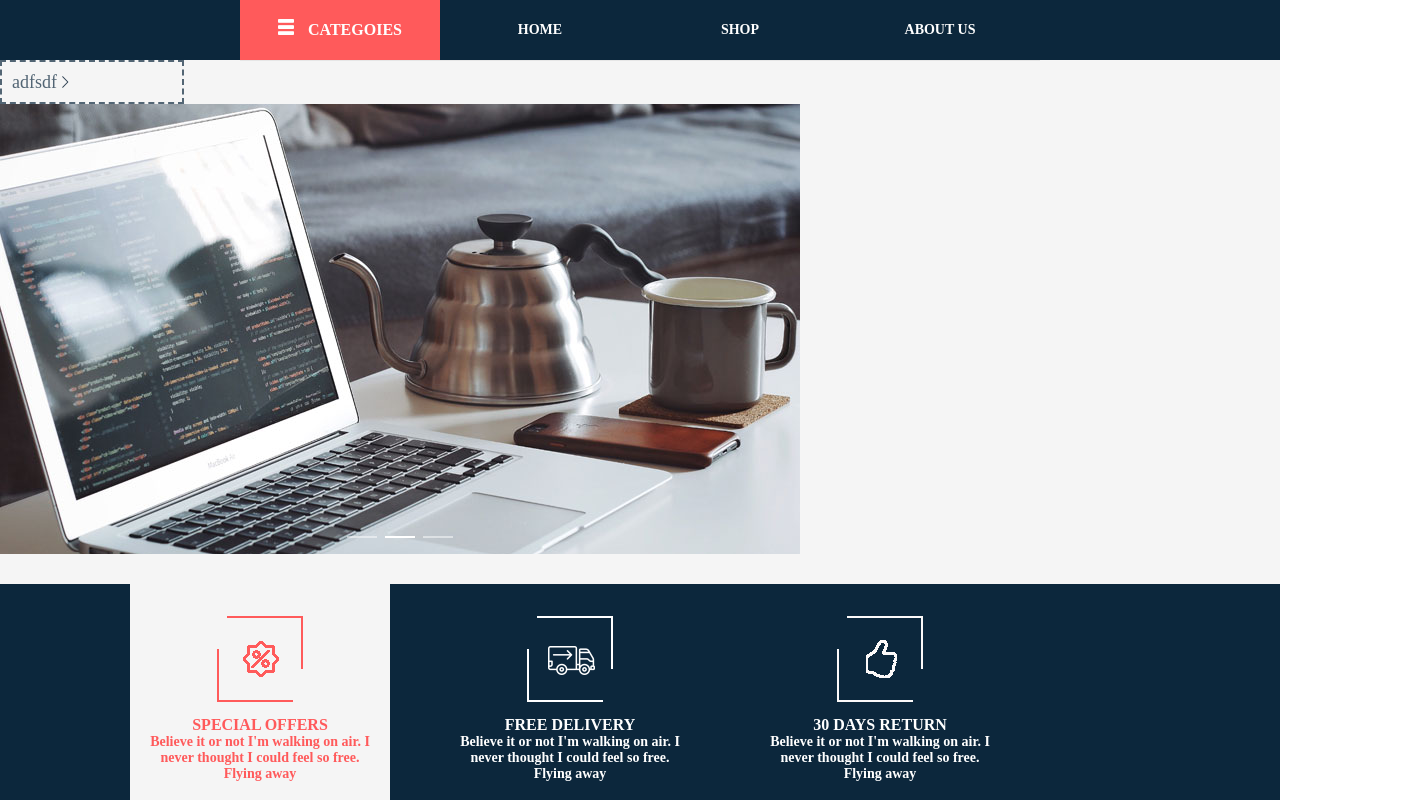
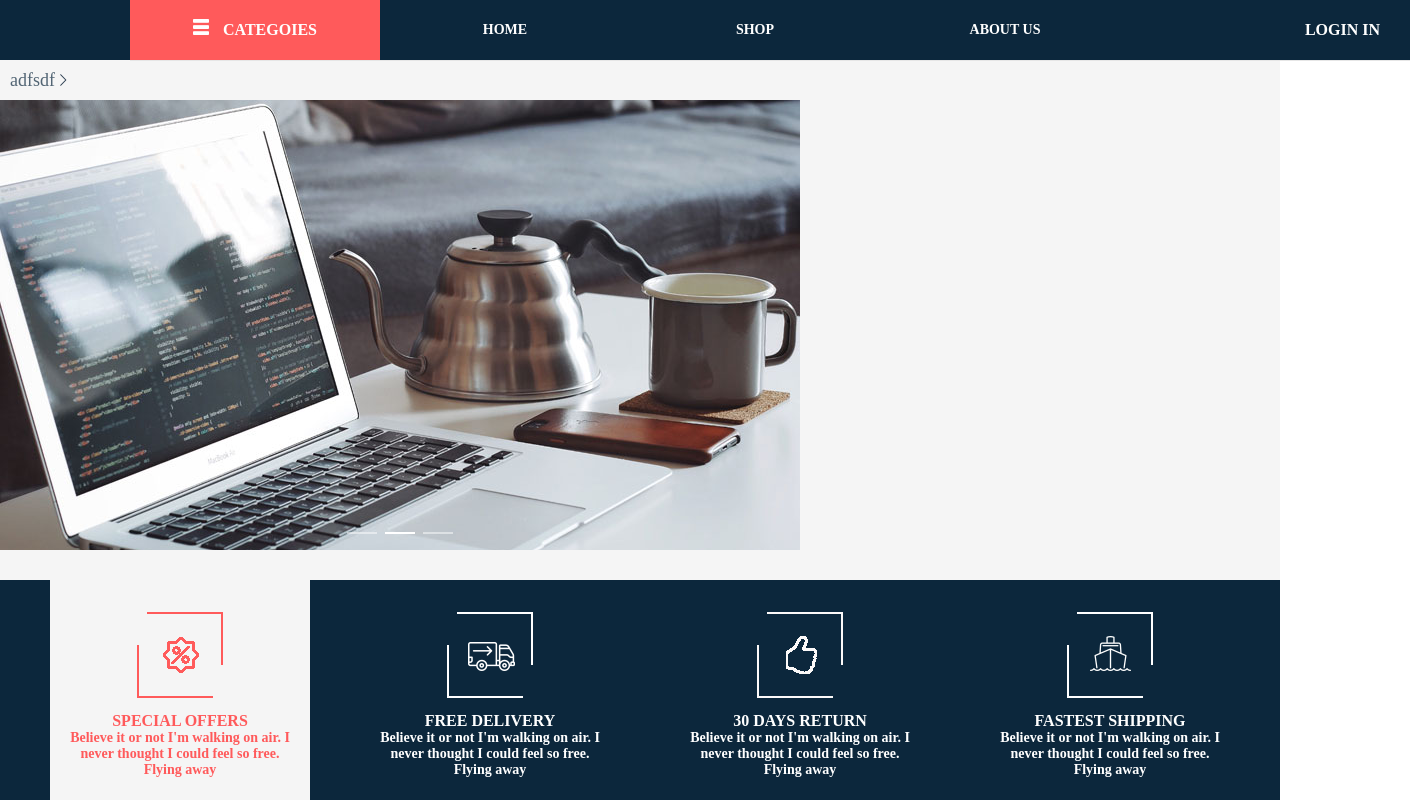
Before and after one commit to darkglimmer/e-commerce-platform, a Vue app: page / in a window 1280 px wide. Shown: the top 800 px of the page, 1410 px wide, since content can reach past the window. Built offline with nearby package versions, Linux system fonts and the light colour scheme.

Commit message:
feat fix header

```diff
--- a/src/components/Header.vue
+++ b/src/components/Header.vue
@@ -1,9 +1,7 @@
 <template>
     <div class="header">
-        <!-- <img class="login-logo" width="100px" src="@/assets/logo.png" /> -->
         <div class="header-container">
             <el-menu class="el-menu-demo menu" background-color="rgb(12, 39, 60)" active-text-color="#ff5a5b" text-color="#fff" mode="horizontal" @select="handleSelect">
-                <!-- <el-menu-item class="title" index="1">CATEGOIES</el-menu-item> -->
                 <span class="title">
                     <img style="margin-right:10px;" src="../assets/Forma.png" />
                     CATEGOIES
@@ -11,6 +9,7 @@
                 <el-menu-item index="1">HOME</el-menu-item>
                 <el-menu-item index="2">SHOP</el-menu-item>
                 <el-menu-item index="3">ABOUT US</el-menu-item>
+                <span class="header-login">LOGIN IN</span>
             </el-menu>
         </div>
     </div>
@@ -29,6 +28,9 @@ export default {
           if(key == 1){
               this.$router.push("/");
           }
+          if(key == 2){
+              this.$router.push("/shoppingCart");
+          }
       }
   }
 }
@@ -46,22 +48,31 @@ export default {
 }
 .title{
     background-color: #ff5a5b;
-    width: 200px;
+    width: 250px;
     float: left;
     text-align: center;
     color: white;
 }
 .header-container{
-    width: 800px;
-    margin: 0 auto;
+    margin-left: 130px;
+    width: 1280px;
 }
 .menu{
     font-weight: bold;
 }
+.header-login{
+    float: right;
+    margin-right: 30px;
+    color: white;
+}
 </style>
 <style>
 .el-menu-item{
-    width: 200px;
+    width: 250px;
     text-align: center;
+    border: 0;
+}
+.el-menu{
+    height: 60px;
 }
 </style>
--- a/src/components/classify.vue
+++ b/src/components/classify.vue
@@ -24,7 +24,7 @@ export default {
     width: 180px;
     height: 40px;
     line-height: 40px;
-    border: 2px #526574 dashed;
+    /* border: 2px #526574 dashed; */
 }
 .category{
     font-size: 18px;
--- a/src/plugins/element.js
+++ b/src/plugins/element.js
@@ -1,5 +1,5 @@
 import Vue from 'vue'
-import { Button, Menu, MenuItem, Submenu, MenuItemGroup, Card, Form, FormItem, Input, Select, Option, DatePicker, Carousel, CarouselItem, Rate, InputNumber, Tabs, TabPane } from 'element-ui'
+import { Button, Menu, MenuItem, Submenu, MenuItemGroup, Card, Form, FormItem, Input, Select, Option, DatePicker, Carousel, CarouselItem, Rate, InputNumber, Tabs, TabPane, Table, TableColumn } from 'element-ui'
 
 Vue.use(Button)
 Vue.use(Menu)
@@ -19,3 +19,5 @@ Vue.use(Rate)
 Vue.use(InputNumber)
 Vue.use(Tabs)
 Vue.use(TabPane)
+Vue.use(Table)
+Vue.use(TableColumn)
--- a/src/router.js
+++ b/src/router.js
@@ -5,6 +5,7 @@ import Login from './views/Login.vue'
 import Register from './views/Register.vue'
 import TestNote from './views/Note.vue'
 import TestDetail from './views/Detail.vue'
+import ShoppingCart from './views/Shop.vue'
 Vue.use(Router)
 
 export default new Router({
@@ -35,6 +36,11 @@ export default new Router({
       path: '/product/:id/detail',
       name: 'TestDetail',
       component: TestDetail
+    },
+    {
+      path: '/shoppingCart',
+      name: 'shoppingCart',
+      component: ShoppingCart
     }
   ]
 })
--- a/src/views/Home.vue
+++ b/src/views/Home.vue
@@ -108,9 +108,10 @@ export default {
     margin-top:30px;
     background-color: rgb(12, 39, 60);
     height: 245px;
-    padding: 0 80px;
   }
   .home-card{
+    width: 1280px;
+    margin: 0 auto;
     color: white;
     font-weight: bold;
   }
--- /dev/null
+++ b/src/views/Shop.vue
@@ -0,0 +1,34 @@
+<template>
+    <div class="shop-table">
+        <el-table
+        :data="tableData"
+        style="width: 800px">
+        <el-table-column
+            prop="date"
+            label="日期"
+            width="180">
+        </el-table-column>
+        <el-table-column
+            prop="name"
+            label="姓名"
+            width="180">
+        </el-table-column>
+        <el-table-column
+            prop="address"
+            label="地址">
+        </el-table-column>
+        </el-table>
+    </div>
+</template>
+
+<script>
+export default {
+
+}
+</script>
+
+<style scoped>
+.shop-table{
+    padding: 120px 130px;
+}
+</style>
```
